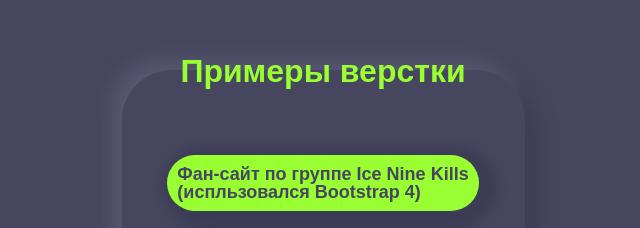
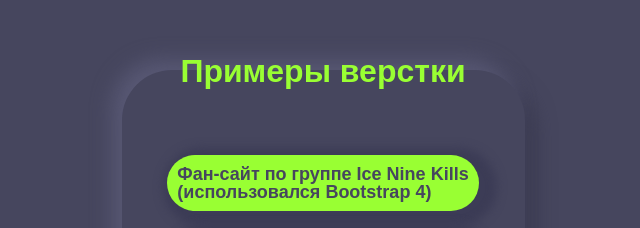
Before and after one commit to Kris-pixel/SASS-JQuery-task, a plain HTML site: page index.html in a window 1280 px wide. Shown: the part 181-409 px from the top of the page, 317-957 px from the left. Drawn offline with Linux system fonts and the light colour scheme.

Commit message:
Update index.html

```diff
--- a/index.html
+++ b/index.html
@@ -79,7 +79,7 @@
 		<div class="container">
 			<a href="https://seo.belstu.by/Vasilieva/ink-fansite.html">
 				<div class="menu-item">
-					<p>Фан-сайт по группе Ice Nine Kills <br>(испльзовался Bootstrap 4)</p>
+					<p>Фан-сайт по группе Ice Nine Kills <br>(использовался Bootstrap 4)</p>
 				</div>
 			</a>
 
```
